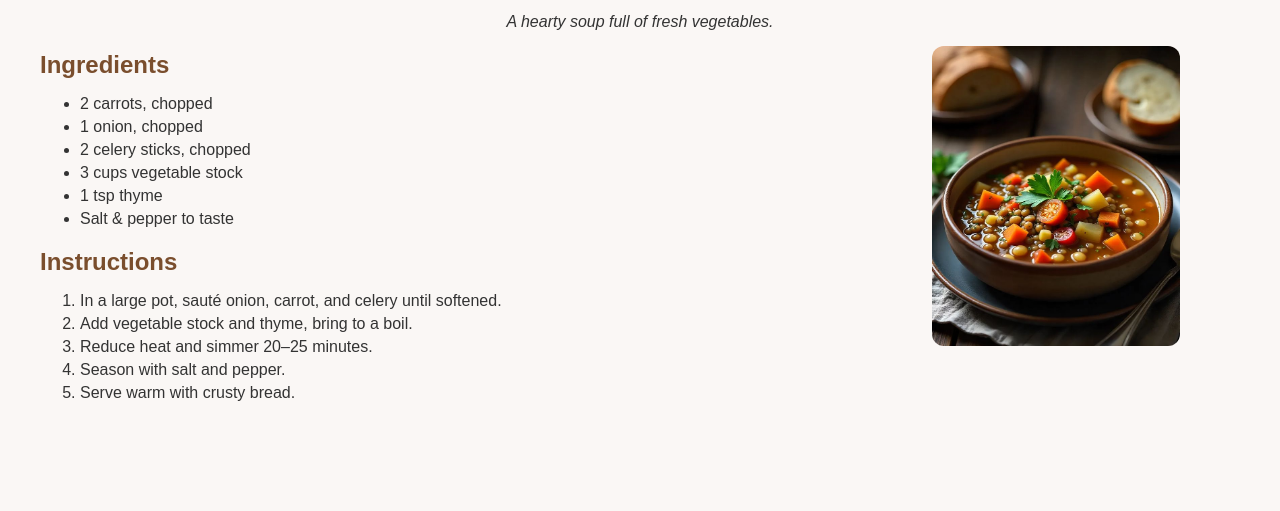
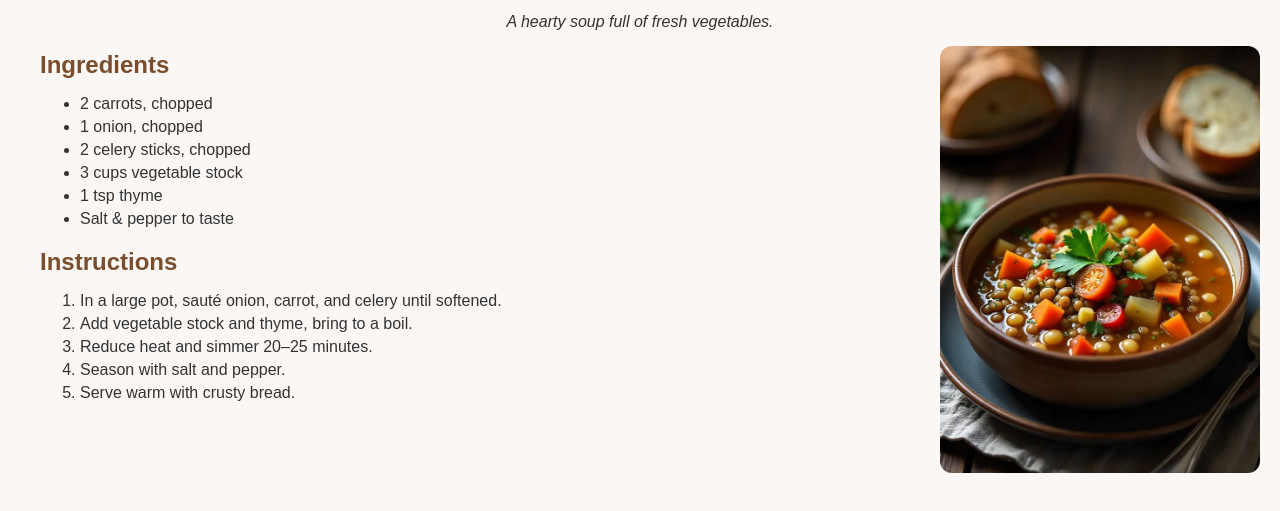
Before and after one commit to Sahabimdad/Mini-Recipe-eBook, a plain HTML site: page recipes/soup.html in a window 1280 px wide. Shown: the part 119-630 px from the top of the page. Drawn offline with Linux system fonts and the light colour scheme.

Commit message:
Update soup.html

```diff
--- a/recipes/soup.html
+++ b/recipes/soup.html
@@ -9,7 +9,15 @@
 a.back-btn { text-decoration:none; color:#7a4e2d; font-weight:bold; margin-bottom:20px; display:inline-block;}
 h1 { color:#7a4e2d; margin-bottom:5px;text-align: center; }
 .subtitle { font-style:italic; margin-bottom:15px;text-align: center; }
-.recipe-img {float: right;width:20%;height: 300px;border-radius: 12px;margin: 0 0 15px 20px; margin-right:80px;}
+.recipe-img {
+  float: right;
+  max-width: 320px;   /* PC par ek limit */
+  width: 100%;        /* screen ke hisaab se adjust hogi */
+  height: auto;       /* distort nahi hoga */
+  border-radius: 12px;
+  margin: 0 0 15px 20px;
+  object-fit: cover;  /* crop kar dega agar pic alag ratio ki ho */
+}
 h2 { color:#7a4e2d; margin-bottom:10px;margin-left:20px;}
 ul.ingredients, ol.steps { margin-left:20px; margin-bottom:20px; }
 li { margin-bottom:5px; }
```
